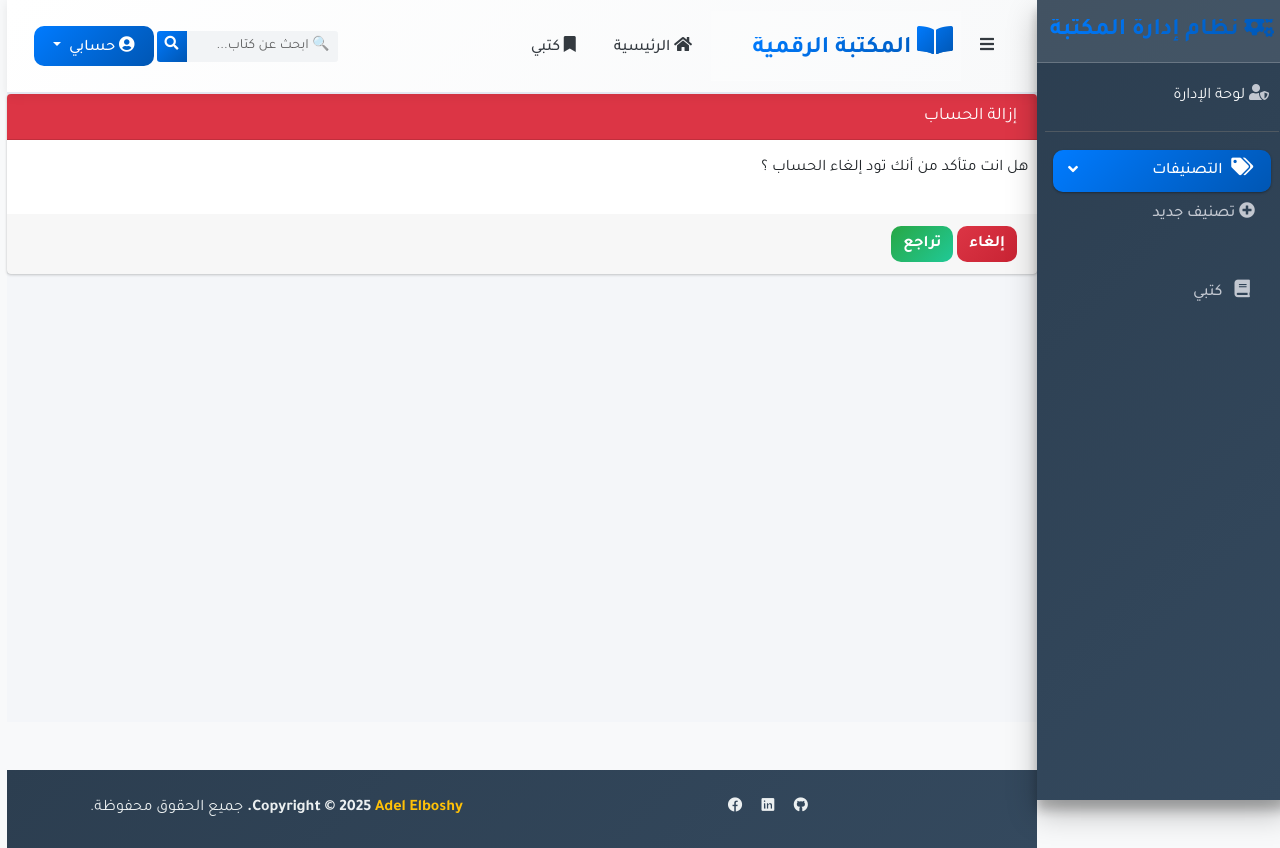
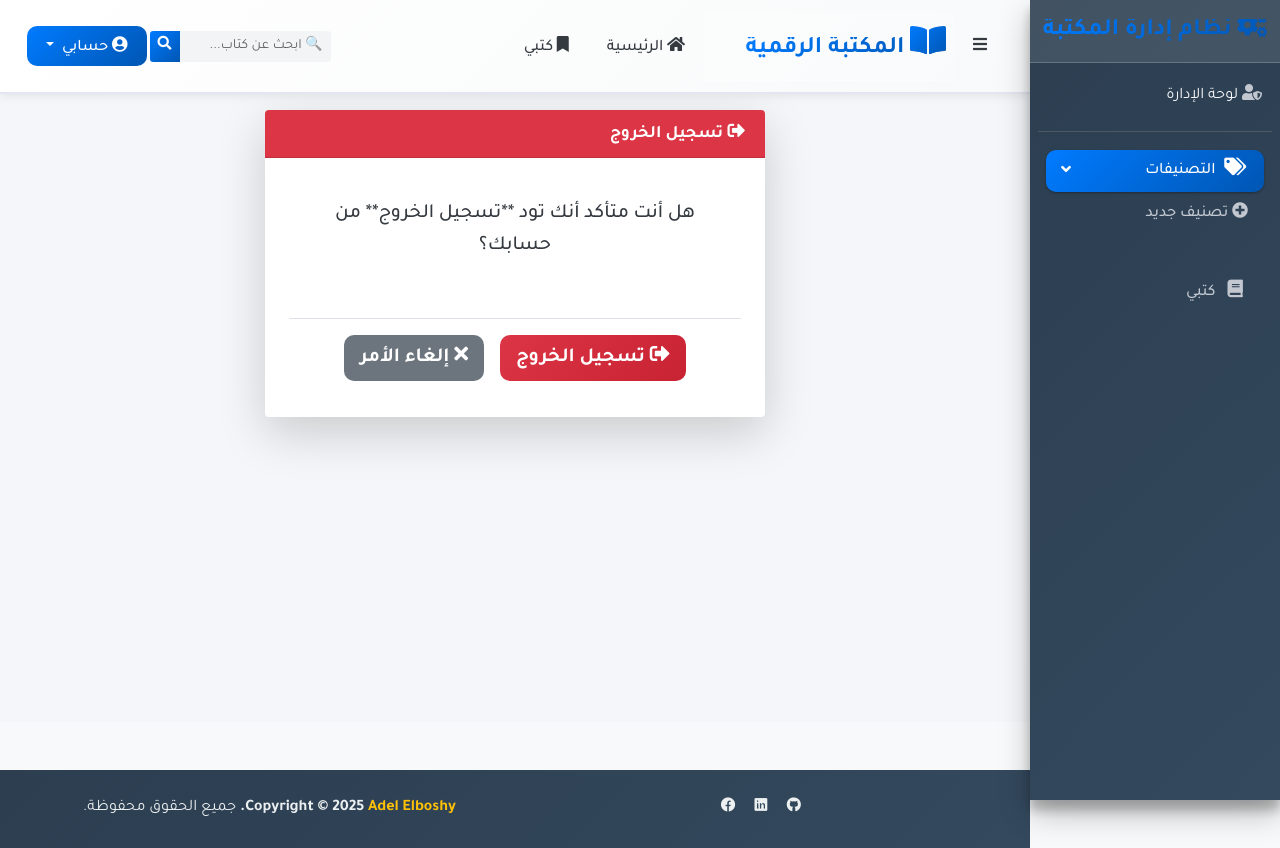
Before and after one commit to adel307/libraries_management_system, a Django app: a page that uses clint/templates/logout.html in a window 1280 px wide. Run offline with Django 4.2, Linux system fonts and the light colour scheme; some libraries are stand-ins or nearby versions.

Commit message:
new updates

```diff
--- a/clint/templates/logout.html
+++ b/clint/templates/logout.html
@@ -1,30 +1,67 @@
 {% extends 'base.html'%}
+{% load static %}
 
 {% block content%}
 <div style="direction: rtl;" class="wrapper">
-            <!-- Content Wrapper. Contains page content -->
-            <div   class="content-wrapper">
-                <!-- Content Header (Page header) -->
-                <div  class="card card-danger">
-                    <div class="card-header">
-                        <h3 class="card-title">إزالة الحساب</h3>
+    <div class="content-wrapper">
+        <div class="container-fluid pt-3">
+            <div class="row">
+                {# توسيط البطاقة في منتصف الصفحة #}
+                <div class="col-lg-6 col-md-8 mx-auto">
+
+                    <div class="card card-danger shadow-lg">
+                        <div class="card-header bg-danger">
+                            {# ✅ تصحيح العنوان #}
+                            <h3 class="card-title mb-0">
+                                <i class="fas fa-sign-out-alt me-2"></i>
+                                تسجيل الخروج
+                            </h3>
                         </div>
-                    <!-- /.card-header -->
-                    <!-- form start -->
-                    <form  method="POST" enctype="multipart/form-data">
+
+                        {# ✅ إزالة وسم form المتداخل #}
+                        <form method="POST" class="p-4">
                             {% csrf_token %}
+
                             <div class="row">
-                            <p class="p-3">هل انت متأكد من أنك تود إلغاء الحساب ؟   </p>
+                                {# ✅ تصحيح النص #}
+                                <p class="lead p-3 text-center w-100">
+                                    هل أنت متأكد أنك تود **تسجيل الخروج** من حسابك؟
+                                </p>
                             </div>
-                        <!-- /.card-body -->
-                        <div class="card-footer">
-                            <form method="post">
-                                <button type="submit" class="btn btn-danger">إلغاء</button>
-                                <a href="{% url 'main' %}" type="submit" class="btn btn-success">تراجع</a>
-                            </form>
+
+                            <div class="card-footer d-flex justify-content-center pt-3 mt-4 border-top">
+                                {# ✅ زر تسجيل الخروج (يُرسل النموذج) #}
+                                <button type="submit" class="btn btn-danger btn-lg mx-2">
+                                    <i class="fas fa-sign-out-alt me-2"></i>
+                                    تسجيل الخروج
+                                </button>
+
+                                {# ✅ زر الرجوع (إلغاء الأمر) #}
+                                <a href="{% url 'main' %}" class="btn btn-secondary btn-lg mx-2">
+                                    <i class="fas fa-times me-2"></i>
+                                    إلغاء الأمر
+                                </a>
                             </div>
                         </form>
                     </div>
+
                 </div>
             </div>
+        </div>
+    </div>
+</div>
+<style>
+    /* تحسينات بسيطة للتوسيط والشكل */
+    .card-footer {
+        background-color: transparent;
+        border-top: 1px solid rgba(0,0,0,.125);
+    }
+    .card-title {
+        font-weight: 600;
+    }
+    .lead {
+        font-weight: 500;
+        color: #343a40;
+    }
+</style>
 {% endblock %}
```
Lines whose indentation alone changed are shown as unchanged.
